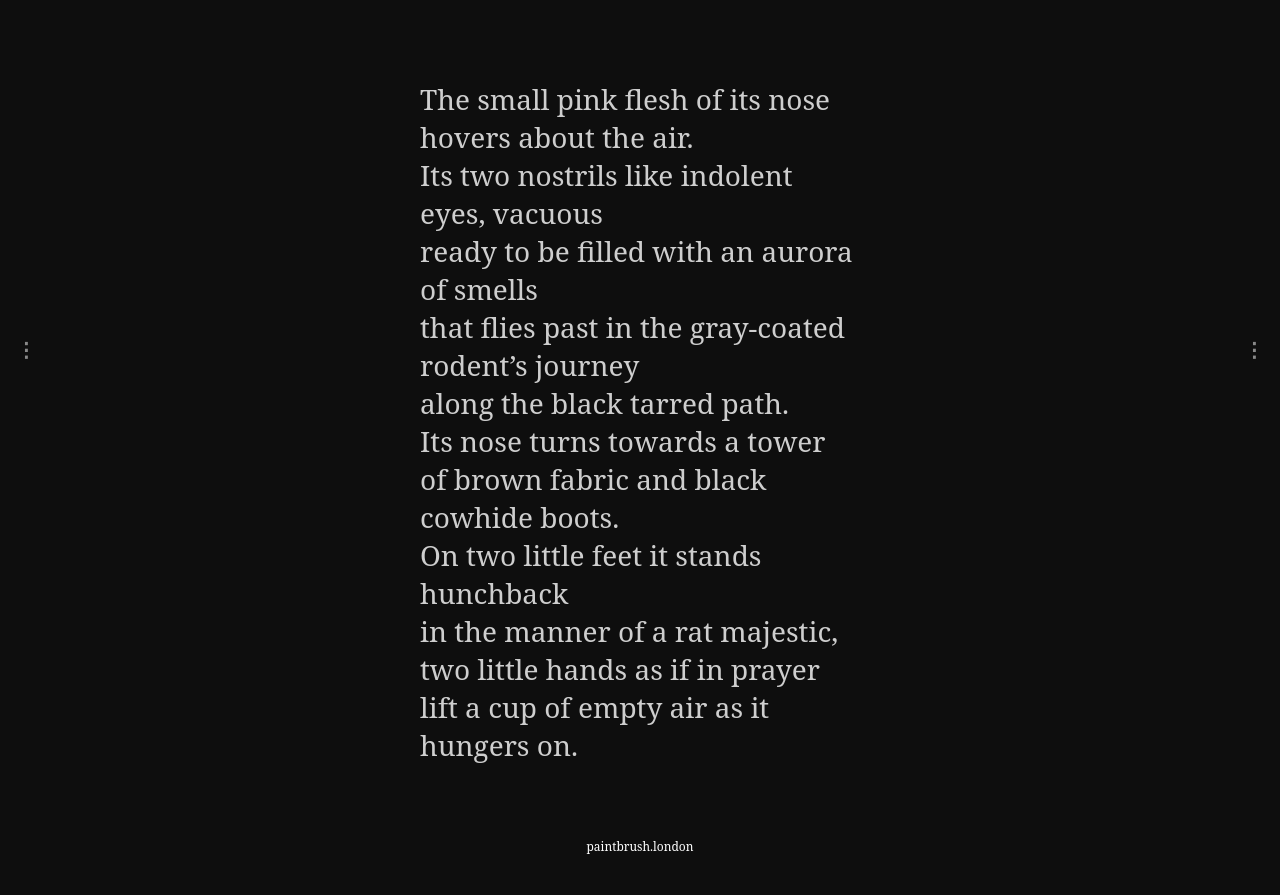
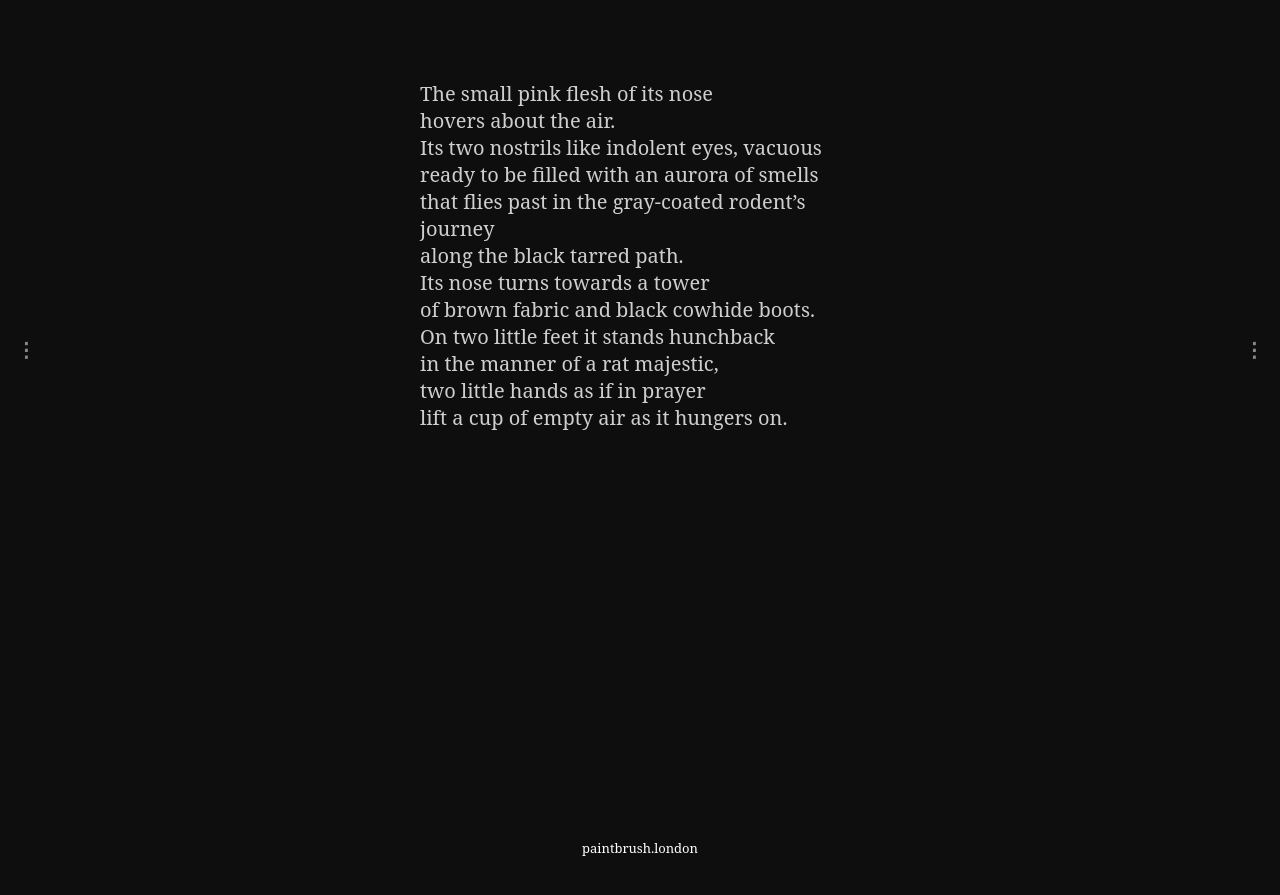
Before and after one commit to hafizzainal/hafizzainal.github.io, a Jekyll site: the page built from index.md, in a window 1280 px wide. Shown: the top 895 px of the page. Built offline with Jekyll 4.4.1, drawn with Linux system fonts in a browser that asks for light colours; our own code applies the rules of GitHub Pages for plain Markdown files.

Commit message:
Update default.html

```diff
--- a/_layouts/default.html
+++ b/_layouts/default.html
@@ -73,7 +73,7 @@ img {vertical-align: middle;}
   user-select: none;
   max-width: 600px;
   margin: 0 auto;
-  font-size: 28px;
+  font-size: 20px;
 }
 
 /* Next & previous buttons */
@@ -152,7 +152,7 @@ img {vertical-align: middle;}
 .footer {
     padding: 20px;
     text-align: center;
-    font-size: 12px;
+    font-size: 13px;
     bottom: 0;
     user-select: none;
 }
```
